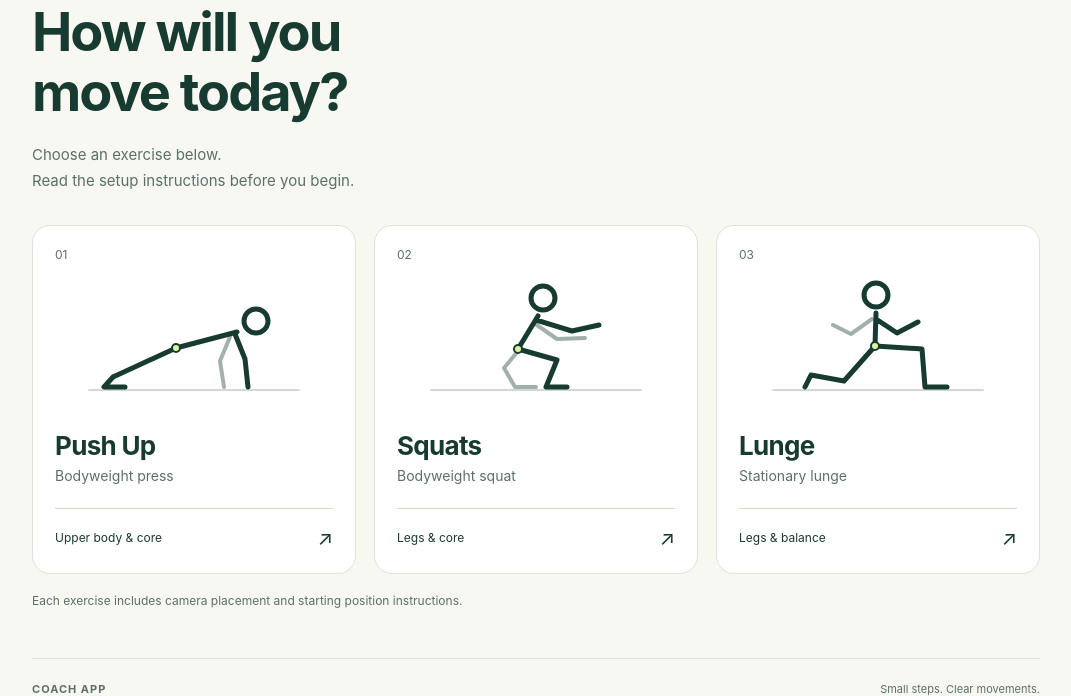
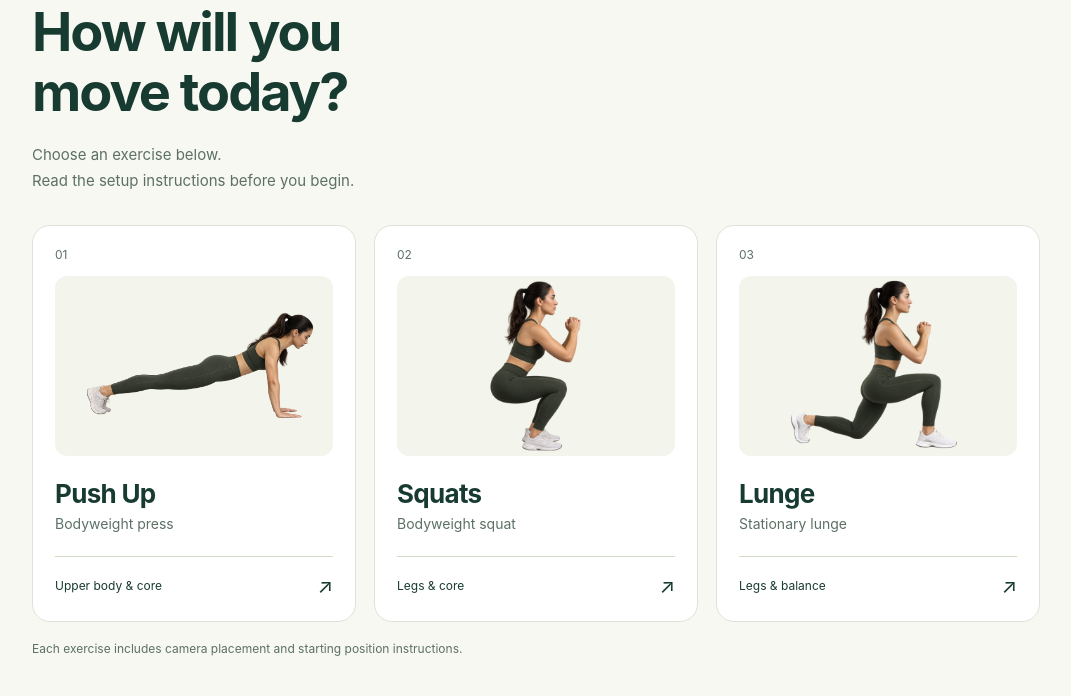
Before and after one commit to mukhammaddiyor01/coach-app, a FastAPI app: page / in a window 1280 px wide. Shown: the part 184-880 px from the top of the page, without its empty margins (104-1175 px from the left). Run offline with FastAPI, Linux system fonts and the light colour scheme.

Commit message:
feat: replace homepage line drawings with generated athlete images

```diff
--- a/frontend/static/css/style.css
+++ b/frontend/static/css/style.css
@@ -60,10 +60,15 @@ h1 { margin: 0; font-size: clamp(34px, 5vw, 54px); line-height: 1.12; font-weigh
 .exercise-card:focus-visible, .brand:focus-visible { outline: 3px solid var(--text); outline-offset: 4px; }
 .card-top { display: flex; align-items: center; justify-content: space-between; }
 .exercise-number { font-size: 12px; color: var(--muted); }
-.exercise-drawing { width: 100%; height: 140px; margin: 8px 0 14px; stroke: var(--text); stroke-width: 5; stroke-linecap: round; stroke-linejoin: round; }
-.exercise-drawing .ground { stroke: #c3cdbd; stroke-width: 1.5; }
-.exercise-drawing .secondary-limb { opacity: 0.4; stroke-width: 4; }
-.exercise-drawing .joint { fill: var(--accent); stroke-width: 2; }
+.exercise-photo {
+  display: block;
+  width: 100%;
+  height: 180px;
+  margin: 12px 0 18px;
+  border-radius: 12px;
+  background: #f3f5ed;
+  object-fit: contain;
+}
 .exercise-name { font-size: 26px; font-weight: 650; letter-spacing: -0.7px; }
 .exercise-subtitle { color: var(--muted); font-size: 14px; }
 .card-bottom { display: flex; justify-content: space-between; align-items: center; margin-top: 22px; padding-top: 14px; border-top: 1px solid #d1ddc9; font-size: 12px; }
@@ -79,7 +84,7 @@ footer span:first-child { font-weight: 700; letter-spacing: 1px; }
   .intro { padding: 36px 0 26px; }
   .exercise-grid { grid-template-columns: 1fr; gap: 14px; }
   .exercise-card { padding: 18px 22px; }
-  .exercise-drawing { height: 120px; }
+  .exercise-photo { height: 120px; }
   footer { flex-wrap: wrap; }
 }
 
@@ -359,17 +364,17 @@ footer span:first-child { font-weight: 700; letter-spacing: 1px; }
 
   .exercise-card {
     display: grid;
-    grid-template-columns: 80px minmax(0, 1fr);
+    grid-template-columns: 96px minmax(0, 1fr);
     gap: 2px 16px;
     padding: 16px;
   }
 
-  .exercise-drawing {
+  .exercise-photo {
     grid-column: 1;
     grid-row: 1 / 5;
     align-self: center;
     width: 100%;
-    height: 90px;
+    height: 112px;
     margin: 0;
   }
 
--- a/frontend/templates/index.html
+++ b/frontend/templates/index.html
@@ -28,13 +28,7 @@
         <nav class="exercise-grid" aria-label="Exercises">
           <a class="exercise-card" href="{{ url_for('workout', exercise_id='pushup') }}">
             <span class="card-top"><span class="exercise-number">01</span></span>
-            <svg class="exercise-drawing" viewBox="0 0 260 140" fill="none" aria-hidden="true">
-              <path class="ground" d="M25 118H235" />
-              <circle cx="192" cy="49" r="12" />
-              <path d="M173 60L112 76L49 105M171 62L181 87L184 115M49 105L40 115H61" />
-              <path class="secondary-limb" d="M166 65L156 89L160 115" />
-              <circle class="joint" cx="112" cy="76" r="4" />
-            </svg>
+            <img class="exercise-photo" src="{{ url_for('static', path='images/exercises/pushup.png') }}" alt="" width="1959" height="803" decoding="async" />
             <span class="exercise-name">Push Up</span>
             <span class="exercise-subtitle">Bodyweight press</span>
             <span class="card-bottom">Upper body &amp; core<span class="card-arrow" aria-hidden="true">↗</span></span>
@@ -42,13 +36,7 @@
 
           <a class="exercise-card" href="{{ url_for('workout', exercise_id='squats') }}">
             <span class="card-top"><span class="exercise-number">02</span></span>
-            <svg class="exercise-drawing" viewBox="0 0 260 140" fill="none" aria-hidden="true">
-              <path class="ground" d="M25 118H235" />
-              <circle cx="137" cy="26" r="12" />
-              <path d="M132 44L112 77L151 88L140 115H161M130 48L166 59L193 53" />
-              <path class="secondary-limb" d="M113 78L98 96L109 115H130M128 51L151 67L179 66" />
-              <circle class="joint" cx="112" cy="77" r="4" />
-            </svg>
+            <img class="exercise-photo" src="{{ url_for('static', path='images/exercises/squats.png') }}" alt="" width="1536" height="1024" decoding="async" />
             <span class="exercise-name">Squats</span>
             <span class="exercise-subtitle">Bodyweight squat</span>
             <span class="card-bottom">Legs &amp; core<span class="card-arrow" aria-hidden="true">↗</span></span>
@@ -56,13 +44,7 @@
 
           <a class="exercise-card" href="{{ url_for('workout', exercise_id='lunge') }}">
             <span class="card-top"><span class="exercise-number">03</span></span>
-            <svg class="exercise-drawing" viewBox="0 0 260 140" fill="none" aria-hidden="true">
-              <path class="ground" d="M25 118H235" />
-              <circle cx="128" cy="23" r="12" />
-              <path d="M128 41L127 74L174 77L177 115H199M127 74L96 109L63 103L57 115M128 47L149 61L170 50" />
-              <path class="secondary-limb" d="M124 47L103 62L85 53" />
-              <circle class="joint" cx="127" cy="74" r="4" />
-            </svg>
+            <img class="exercise-photo" src="{{ url_for('static', path='images/exercises/lunge.png') }}" alt="" width="1536" height="1024" decoding="async" />
             <span class="exercise-name">Lunge</span>
             <span class="exercise-subtitle">Stationary lunge</span>
             <span class="card-bottom">Legs &amp; balance<span class="card-arrow" aria-hidden="true">↗</span></span>
```
